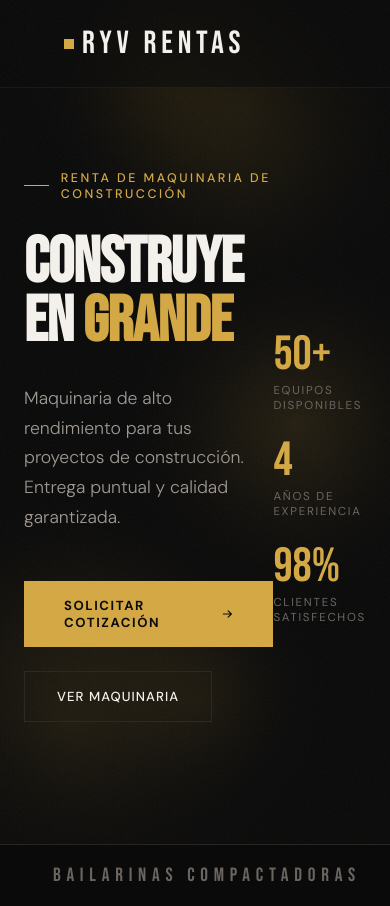
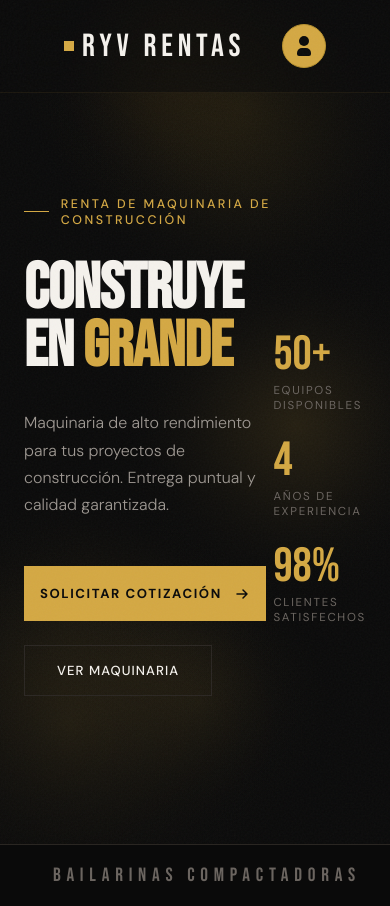
Before and after one commit to LuisFlores223046/Proyecto-Administracion, a Django app: page / in a window 390 px wide. Shown: the top 906 px of the page. Run offline with Django 5.2, Linux system fonts and the light colour scheme.

Commit message:
fix: nav login icon no aparece en pantallas chicas

```diff
--- a/InventarioRYV/templates/inicio/landing.html
+++ b/InventarioRYV/templates/inicio/landing.html
@@ -215,7 +215,7 @@
   }
 
   .hero-desc {
-    font-size: 1.1rem;
+    font-size: 1rem;
     line-height: 1.7;
     color: var(--gray-light);
     max-width: 500px;
@@ -239,7 +239,7 @@
     gap: 0.75rem;
     background: var(--accent);
     color: var(--black);
-    padding: 1rem 2.5rem;
+    padding: 1.2rem 1rem;
     font-size: 0.82rem;
     font-weight: 700;
     letter-spacing: 0.12em;
@@ -881,7 +881,10 @@
 
   @media (max-width: 640px) {
     nav { padding: 1rem 1.5rem; }
-    .nav-links { display: none; }
+    .nav-links {
+      display: flex;
+      justify-content: flex-end;
+    }
     section { padding: 4rem 1.5rem; }
     .hero { padding: 6rem 1.5rem 3rem; }
     .fleet-grid { grid-template-columns: 1fr; }
```
